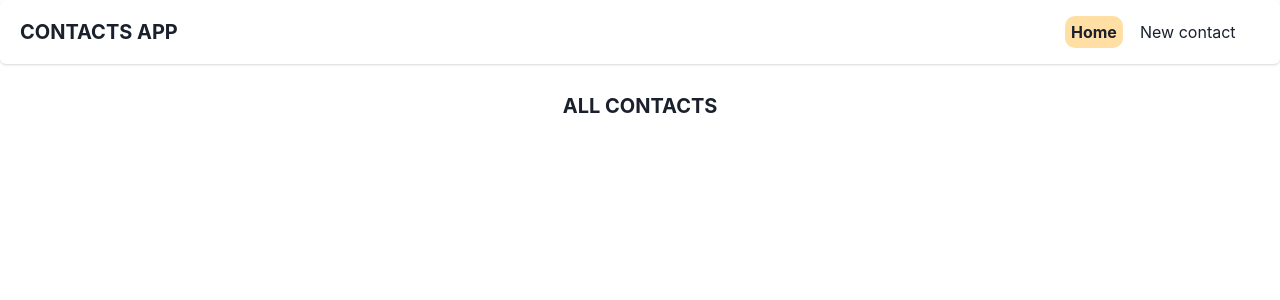
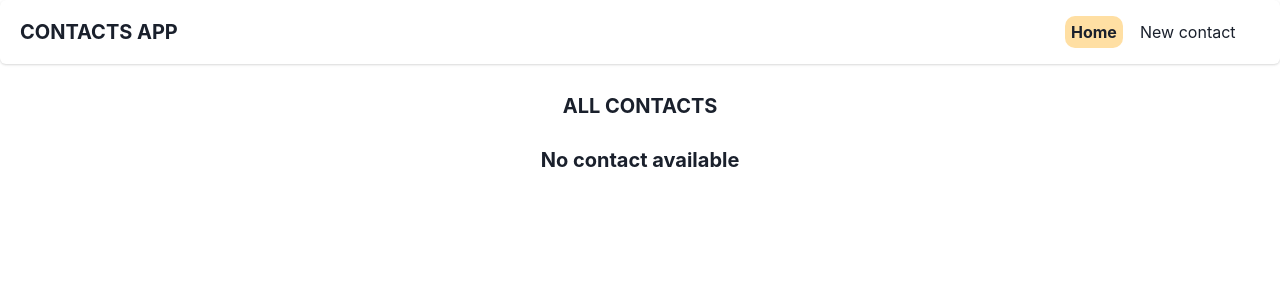
Before and after one commit to cindy2400/contacts-app-reactjs, a React (Create React App) app: page / in a window 1280 px wide. Shown: the top 300 px of the page. Built offline with nearby package versions, Linux system fonts and the light colour scheme.

Commit message:
add no contact information

```diff
--- a/src/pages/Home.js
+++ b/src/pages/Home.js
@@ -11,7 +11,14 @@ const Home = () => {
           All Contacts
         </Heading>
       </Center>
-      {contacts.map((contact) => {
+      {contacts.length === 0 ? (
+        <Center>
+          <Heading size="md" mt="30px">
+            No contact available
+          </Heading>
+        </Center>
+      ) : (
+        contacts.map((contact) => {
           return (
             <ContactCard
               key={contact.name}
@@ -24,7 +31,8 @@ const Home = () => {
               familyMember={contact.familyMember}
             />
           );
-      })}
+        })
+      )}
     </>
   );
 };
```
Lines whose indentation alone changed are shown as unchanged.
